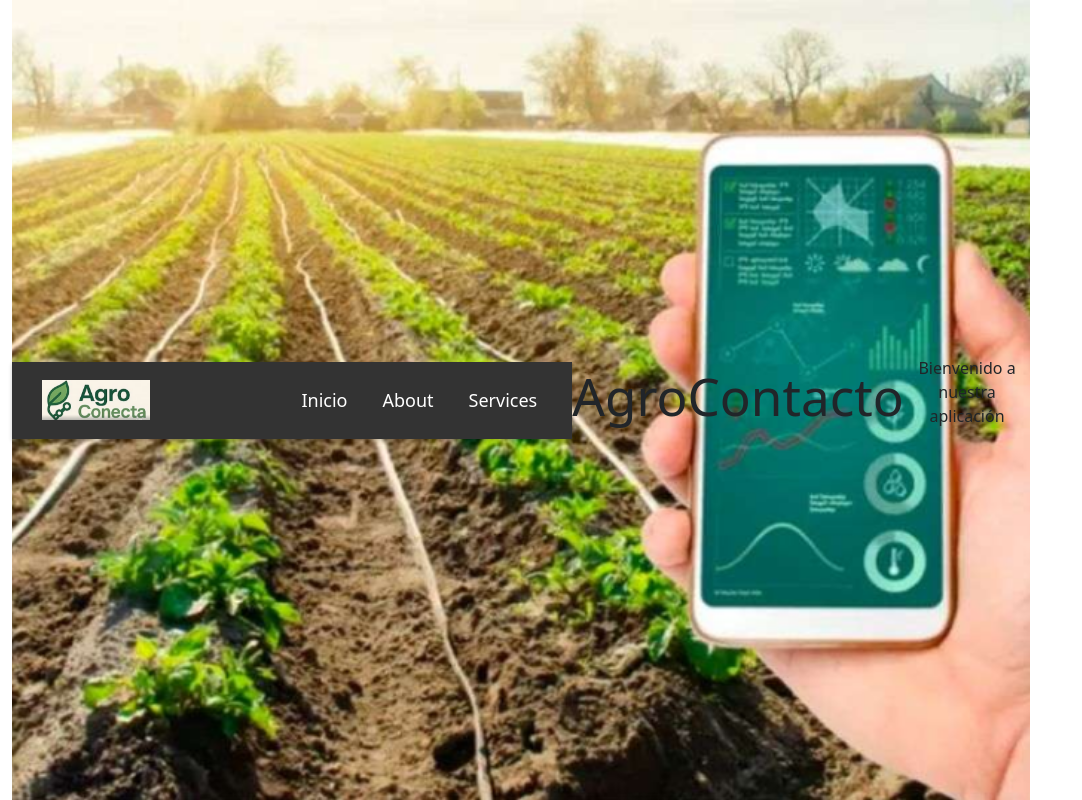
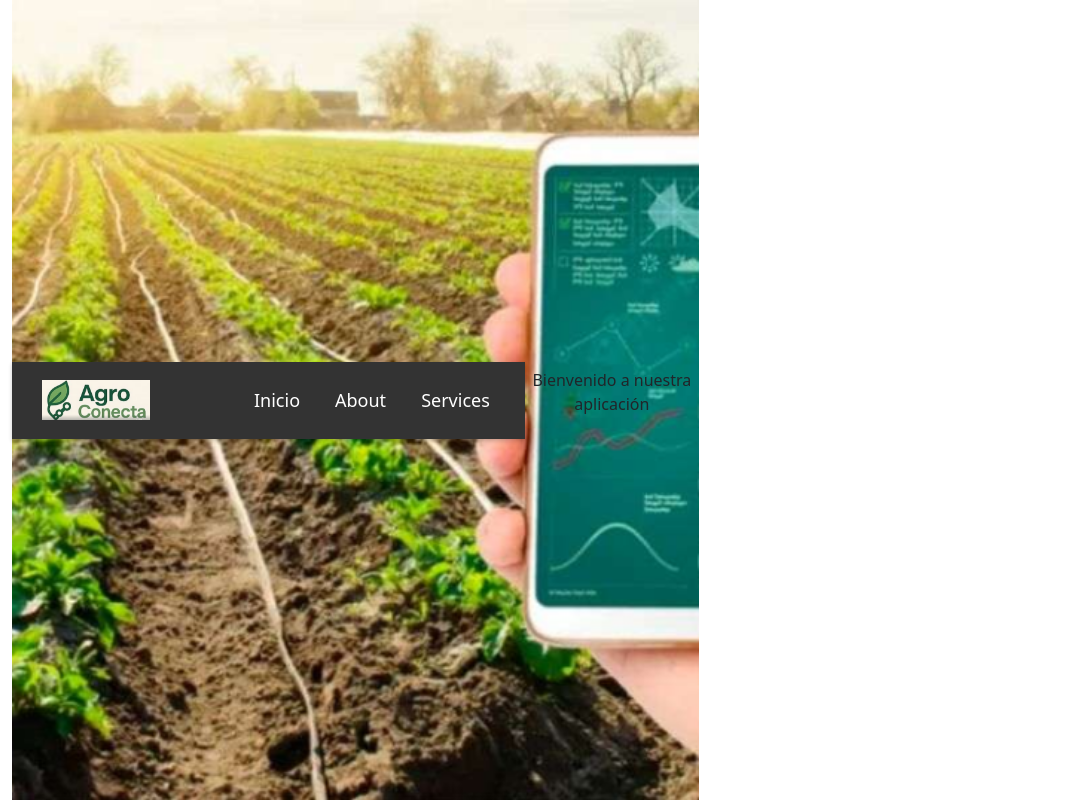
Before and after one commit to janedwinperez/hackaton, a React (Vite) app in the folder frontend/: page / in a window 1280 px wide. Shown: the whole page, without its empty margins (0-1082 px from the left). Built offline with nearby package versions, Linux system fonts and the light colour scheme.

Commit message:
Se quito un h1 de Home

```diff
--- a/frontend/src/pages/Home.jsx
+++ b/frontend/src/pages/Home.jsx
@@ -5,7 +5,6 @@ function Home(){
     return (
         <div className="home-container">
             <Menu />
-            <h1>AgroContacto</h1>
             <p>Bienvenido a nuestra aplicación</p>
         </div>
       );
```
